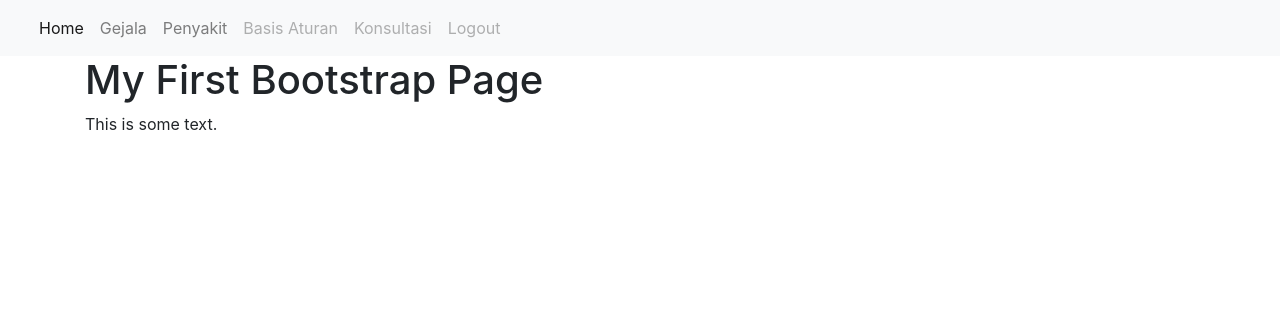
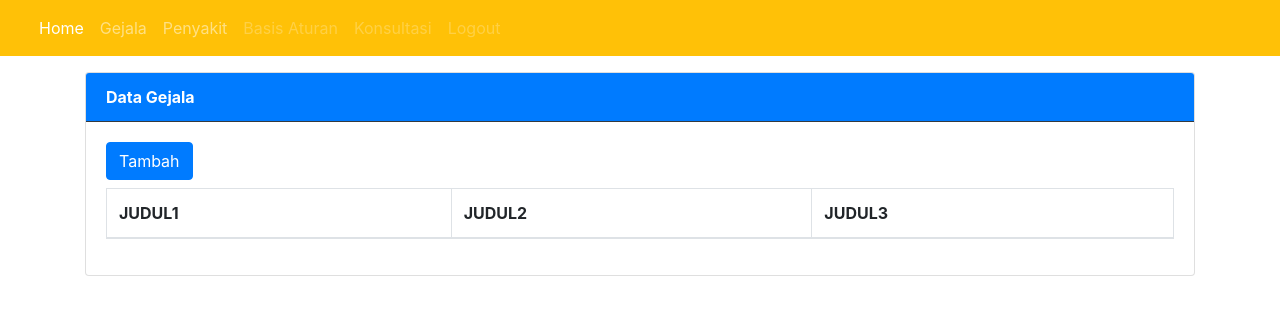
Before and after one commit to DevinaInCode/TA_SistemPakar, a PHP site: page /?page=gejala in a window 1280 px wide. Shown: the top 315 px of the page. Run offline with PHP 8.4, Linux system fonts and the light colour scheme; lists and menus that the app fills with data are empty.

Commit message:
Membuat koneksi db dan halaman gejala

```diff
--- /dev/null
+++ b/config.php
@@ -0,0 +1,14 @@
+<?php
+// error_reporting(E_ERROR);
+$servername = "localhost";
+$username = "root";
+$password = "";
+$dbname = "sp_kucing";
+
+// Create connection
+$conn = new mysqli($servername, $username, $password, $dbname);
+
+// Check connection
+if ($conn->connect_error) {
+  die("Connection failed: " . $conn->connect_error);
+}
--- a/index.php
+++ b/index.php
@@ -1,24 +1,29 @@
+<?php
+//koneksi database
+include "config.php";
+?>
+
 <!DOCTYPE html>
 <html lang="en">
 
 <head>
   <meta charset="UTF-8">
   <meta name="viewport" content="width=device-width, initial-scale=1.0">
-  <title>Document</title>
+  <title>Sistem Pakar Kelompok 4</title>
   <!-- Bootstrap CSS -->
   <link rel="stylesheet" href="assets/css/bootstrap.min.css">
 </head>
 
 <body>
   <!-- navbar -->
-  <nav class="navbar navbar-expand-sm bg-light navbar-light">
+  <nav class="navbar navbar-expand-sm bg-warning navbar-dark">
     <div class="container-fluid">
       <ul class="navbar-nav">
         <li class="nav-item">
           <a class="nav-link active" href="index.php">Home</a>
         </li>
         <li class="nav-item">
-          <a class="nav-link" href="#">Gejala</a>
+          <a class="nav-link" href="?page=gejala">Gejala</a>
         </li>
         <li class="nav-item">
           <a class="nav-link" href="#">Penyakit</a>
@@ -38,11 +43,34 @@
 
   <!-- container -->
   <div class="container">
-    <h1>My First Bootstrap Page</h1>
-    <p>This is some text.</p>
+    <h1></h1>
+    <p></p>
   </div>
 
-  <!-- Menu -->
+  <!-- Container -->
+  <div class="container mt-2">
+    <!-- Menu -->
+    <?php
+    $page = isset($_GET['page']) ? $_GET['page'] : "";
+    $action = isset($_GET['action']) ? $_GET['action'] : "";
+
+    if ($page == "") {
+      include "welcome.php";
+    } elseif ($page == "gejala") {
+      if ($action == "") {
+        include "tampil_gejala.php";
+      } elseif ($action == "NAMA_ACTION") {
+        include "NAMA_HALAMAN";
+      } elseif ($action == "NAMA_ACTION") {
+        include "NAMA_HALAMAN";
+      } else {
+        include "NAMA_HALAMAN";
+      }
+    } else {
+      include "NAMA_HALAMAN";
+    }
+    ?>
+  </div>
 
   <!-- jquery -->
   <link rel="stylesheet" href="assets/js/jquery-3.7.0.min.js">
--- /dev/null
+++ b/tampil_gejala.php
@@ -0,0 +1,42 @@
+<!DOCTYPE html>
+<html lang="en">
+
+<head>
+  <meta charset="UTF-8">
+  <meta name="viewport" content="width=device-width, initial-scale=1.0">
+  <title>Document</title>
+
+  <!-- bootstrap css -->
+  <link rel="stylesheet" href="assets/css/bootstrap.min.css">
+  <!-- datatables css -->
+  <link rel="stylesheet" href="assets/css/datatables.min.css">
+</head>
+
+<body>
+  <div class="card">
+    <div class="card-header bg-primary text-white border-dark"><strong>Data Gejala</strong></div>
+    <div class="card-body">
+      <a class="btn btn-primary mb-2" href="?page=gejala&action=tambah">Tambah</a>
+      <table class="table table-bordered" id="myTable">
+        <thead>
+          <tr>
+            <th>JUDUL1</th>
+            <th>JUDUL2</th>
+            <th>JUDUL3</th>
+          </tr>
+        </thead>
+        <tbody>
+          <!-- letakkan proses menampilkan disini -->
+        </tbody>
+      </table>
+    </div>
+  </div>
+  <!-- jquery -->
+  <link rel="stylesheet" href="assets/js/jquery-3.7.0.min.js">
+  <!-- Bootstrap js -->
+  <link rel="stylesheet" href="assets/js/bootstrap.min.js">
+  <!-- Datatables js -->
+  <link rel="stylesheet" href="assets/js/datatables.min.js">
+</body>
+
+</html>
--- a/welcome.php
+++ b/welcome.php
@@ -9,6 +9,8 @@
 
 <body>
   <h1 class="text-center">SELAMAT DATANG</h1>
+  <h1 class="text-center">Sistem Pakar Diagnosa dan Rekomendasi Obat Infeksi Parasit pada Kucing Dewasa</h1>
+  <h1 class="text-center">DiagnoCat</h1>
 </body>
 
 </html>
```
